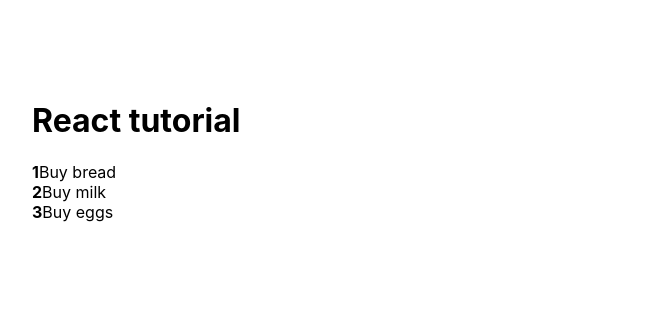
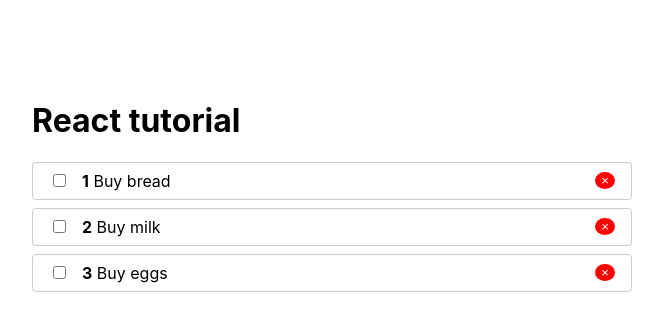
Before and after one commit to dburdyga/react-app, a React (Create React App) app: page / in a window 1280 px wide. Shown: the top 330 px of the page, without its empty margins (308-971 px from the left). Built offline with nearby package versions, Linux system fonts and the light colour scheme.

Commit message:
added onChange method

```diff
--- a/package.json
+++ b/package.json
@@ -7,6 +7,7 @@
     "@testing-library/react": "^11.1.0",
     "@testing-library/user-event": "^12.1.10",
     "babel-jest": "24.7.1",
+    "prop-types": "^15.7.2",
     "react": "^17.0.1",
     "react-dom": "^17.0.1",
     "react-scripts": "4.0.3",
--- a/src/App.js
+++ b/src/App.js
@@ -2,17 +2,30 @@ import React from "react";
 import TodoList from "./Todo/TodoList";
 
 function App() {
-  const todos = [
-    {id: 1, completed: false, title: 'Buy bread'},
-    {id: 2, completed: false, title: 'Buy milk'},
-    {id: 3, completed: false, title: 'Buy eggs'}
-  ]
+  const [todos, setTodos] = React.useState(
+    [
+      {id: 1, completed: false, title: 'Buy bread'},
+      {id: 2, completed: false, title: 'Buy milk'},
+      {id: 3, completed: false, title: 'Buy eggs'}
+    ]
+  )
+
+  function toggleTodo(id) {
+    setTodos(
+      todos.map(todo => {
+        if(todo.id === id) {
+          todo.completed = !todo.completed
+        }
+        return todo
+      })
+    )
+  }
 
   return (
     <div className='wrapper'>
       <h1>React tutorial</h1>
 
-      <TodoList todos={todos}/>
+      <TodoList todos={todos} onToggle={toggleTodo}/>
     </div>
   );
 }
--- a/src/Todo/TodoItem.js
+++ b/src/Todo/TodoItem.js
@@ -1,7 +1,49 @@
 import React from "react";
+import PropTypes from 'prop-types'
 
-export default function TodoItem({todo, index}) {
-  return <li>
-    <strong>{index + 1}</strong>
-    {todo.title}</li>
+const styles = {
+  li: {
+    display: 'flex',
+    justifyContent: 'space-between',
+    alignItems: 'center',
+    padding: '.5rem 1rem',
+    border: '1px solid #ccc',
+    borderRadius: '4px',
+    marginBottom: '.5rem'
+  },
+  input: {
+    marginRight: '1rem'
+  }
 }
+
+function TodoItem({todo, index, onChange}) {
+  const classes = []
+
+  if (todo.completed) {
+    classes.push('done')
+  }
+
+  return (
+    <li style={styles.li}>
+      <span className={classes.join(' ')}>
+        <input
+          style={styles.input}
+          checked={todo.completed}
+          type="checkbox"
+          onChange={() => onChange(todo.id)}/>
+        <strong>{index + 1}</strong>
+        &nbsp;
+        {todo.title}
+      </span>
+      <button className='rm'>&times;</button>
+    </li>
+  )
+}
+
+TodoItem.propTypes = {
+  todo: PropTypes.object.isRequired,
+  index: PropTypes.number,
+  onChange: PropTypes.func.isRequired
+}
+
+export default TodoItem
--- a/src/Todo/TodoList.js
+++ b/src/Todo/TodoList.js
@@ -1,4 +1,5 @@
 import React from "react";
+import PropTypes from 'prop-types'
 import TodoItem from "./TodoItem";
 
 const styles = {
@@ -9,12 +10,23 @@ const styles = {
   }
 }
 
-export default function TodoList(props) {
+function TodoList(props) {
   return (
     <ul style={styles.ul}>
       {props.todos.map((todo, index) => {
-        return <TodoItem todo={todo} key={todo.id} index={index}/>
+        return <TodoItem
+          todo={todo}
+          key={todo.id}
+          index={index}
+          onChange={props.onToggle}/>
       })}
     </ul>
   )
 }
+
+TodoList.propTypes = {
+  todos: PropTypes.arrayOf(PropTypes.object).isRequired,
+  onToggle: PropTypes.func.isRequired
+}
+
+export default TodoList
--- a/src/index.css
+++ b/src/index.css
@@ -17,3 +17,14 @@ code {
   margin: 0 auto;
   width: 600px;
 }
+
+.rm {
+  background: red;
+  border-radius: 50%;
+  color: #fff;
+  border: none;
+}
+
+.done {
+  text-decoration: line-through;
+}
```
